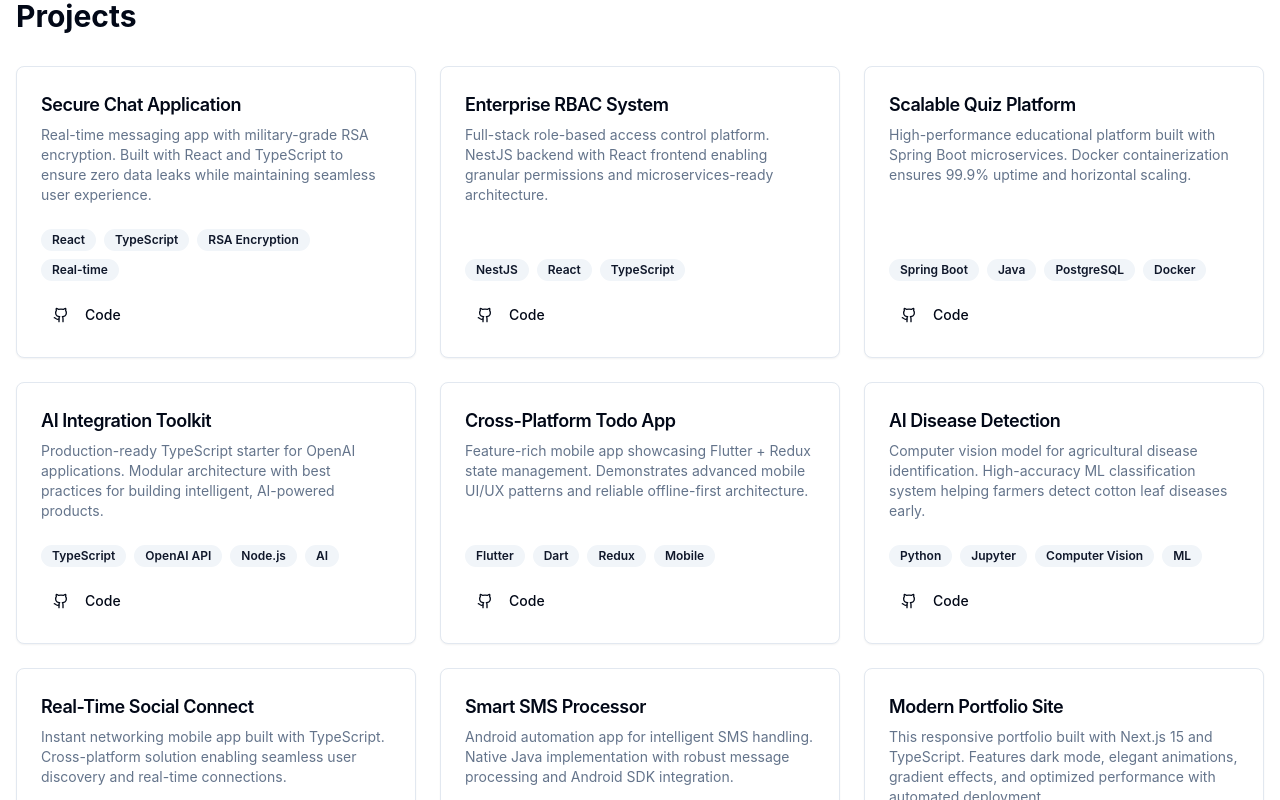
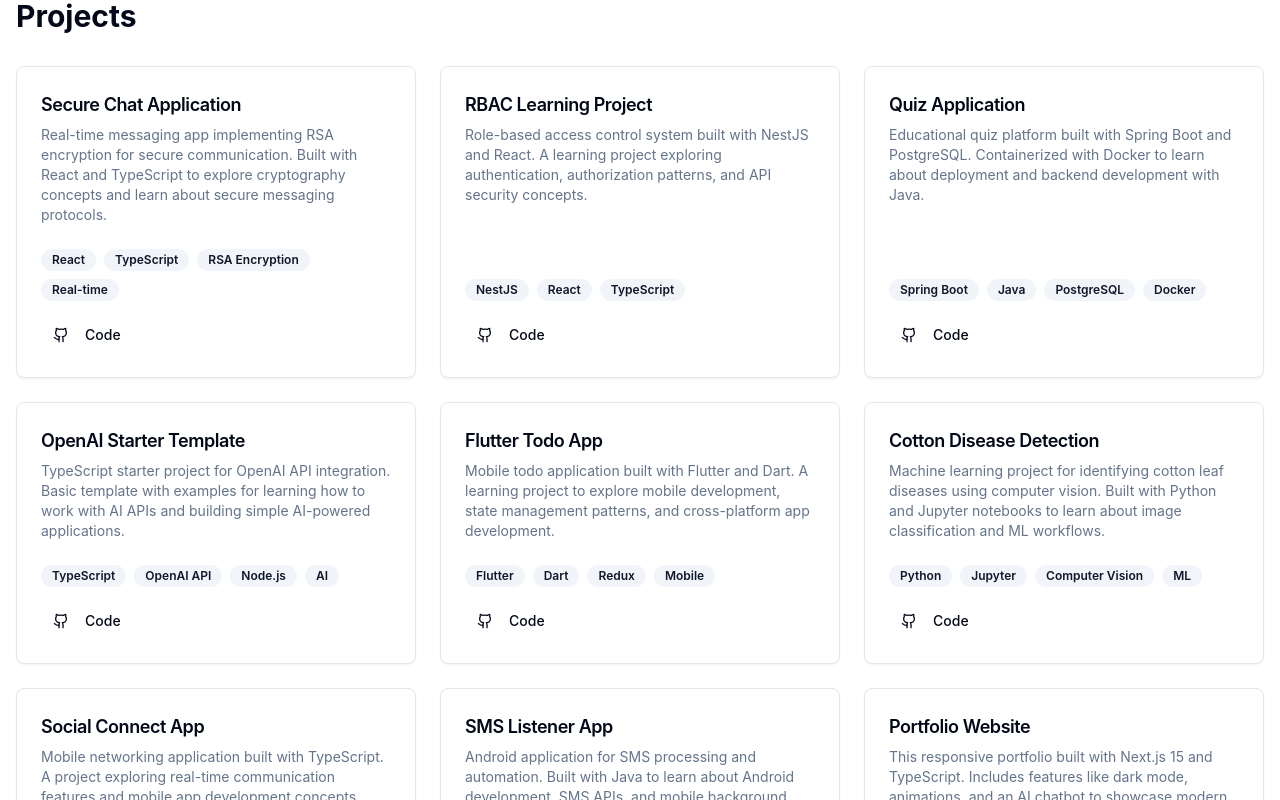
Before and after one commit to Sriram-52/Sriram-52, a Next.js app: page / in a window 1280 px wide. Shown: the part 1780-2580 px from the top of the page. Built offline with nearby package versions, Linux system fonts and the light colour scheme; no server answers.

Commit message:
Update project titles and descriptions in the portfolio to better reflect their purpose and learning objectives. Adjustments made for clarity and consistency across all listed projects.

```diff
--- a/src/app/page.tsx
+++ b/src/app/page.tsx
@@ -55,79 +55,79 @@
   {
     title: "Secure Chat Application",
     blurb:
-      "Real-time messaging app with military-grade RSA encryption. Built with React and TypeScript to ensure zero data leaks while maintaining seamless user experience.",
+      "Real-time messaging app implementing RSA encryption for secure communication. Built with React and TypeScript to explore cryptography concepts and learn about secure messaging protocols.",
     stack: ["React", "TypeScript", "RSA Encryption", "Real-time"],
     links: {
       code: "https://github.com/Sriram-52/secure-chat",
     },
   },
   {
-    title: "Enterprise RBAC System",
+    title: "RBAC Learning Project",
     blurb:
-      "Full-stack role-based access control platform. NestJS backend with React frontend enabling granular permissions and microservices-ready architecture.",
+      "Role-based access control system built with NestJS and React. A learning project exploring authentication, authorization patterns, and API security concepts.",
     stack: ["NestJS", "React", "TypeScript"],
     links: {
       code: "https://github.com/Sriram-52/nest-react-rbac",
     },
   },
   {
-    title: "Scalable Quiz Platform",
+    title: "Quiz Application",
     blurb:
-      "High-performance educational platform built with Spring Boot microservices. Docker containerization ensures 99.9% uptime and horizontal scaling.",
+      "Educational quiz platform built with Spring Boot and PostgreSQL. Containerized with Docker to learn about deployment and backend development with Java.",
     stack: ["Spring Boot", "Java", "PostgreSQL", "Docker"],
     links: {
       code: "https://github.com/Sriram-52/quiz-app-spring-boot",
     },
   },
   {
-    title: "AI Integration Toolkit",
+    title: "OpenAI Starter Template",
     blurb:
-      "Production-ready TypeScript starter for OpenAI applications. Modular architecture with best practices for building intelligent, AI-powered products.",
+      "TypeScript starter project for OpenAI API integration. Basic template with examples for learning how to work with AI APIs and building simple AI-powered applications.",
     stack: ["TypeScript", "OpenAI API", "Node.js", "AI"],
     links: {
       code: "https://github.com/Sriram-52/openai-starter",
     },
   },
   {
-    title: "Cross-Platform Todo App",
+    title: "Flutter Todo App",
     blurb:
-      "Feature-rich mobile app showcasing Flutter + Redux state management. Demonstrates advanced mobile UI/UX patterns and reliable offline-first architecture.",
+      "Mobile todo application built with Flutter and Dart. A learning project to explore mobile development, state management patterns, and cross-platform app development.",
     stack: ["Flutter", "Dart", "Redux", "Mobile"],
     links: {
       code: "https://github.com/Sriram-52/Flutter_todo_list",
     },
   },
   {
-    title: "AI Disease Detection",
+    title: "Cotton Disease Detection",
     blurb:
-      "Computer vision model for agricultural disease identification. High-accuracy ML classification system helping farmers detect cotton leaf diseases early.",
+      "Machine learning project for identifying cotton leaf diseases using computer vision. Built with Python and Jupyter notebooks to learn about image classification and ML workflows.",
     stack: ["Python", "Jupyter", "Computer Vision", "ML"],
     links: {
       code: "https://github.com/Sriram-52/cotton-leaf-disease-detection",
     },
   },
   {
-    title: "Real-Time Social Connect",
+    title: "Social Connect App",
     blurb:
-      "Instant networking mobile app built with TypeScript. Cross-platform solution enabling seamless user discovery and real-time connections.",
+      "Mobile networking application built with TypeScript. A project exploring real-time communication features and mobile app development concepts.",
     stack: ["TypeScript", "Mobile", "Real-time", "Networking"],
     links: {
       code: "https://github.com/Sriram-52/instant-connect",
     },
   },
   {
-    title: "Smart SMS Processor",
+    title: "SMS Listener App",
     blurb:
-      "Android automation app for intelligent SMS handling. Native Java implementation with robust message processing and Android SDK integration.",
+      "Android application for SMS processing and automation. Built with Java to learn about Android development, SMS APIs, and mobile background services.",
     stack: ["Java", "Android", "SMS API", "Mobile"],
     links: {
       code: "https://github.com/Sriram-52/sms-listener",
     },
   },
   {
-    title: "Modern Portfolio Site",
+    title: "Portfolio Website",
     blurb:
-      "This responsive portfolio built with Next.js 15 and TypeScript. Features dark mode, elegant animations, gradient effects, and optimized performance with automated deployment.",
+      "This responsive portfolio built with Next.js 15 and TypeScript. Includes features like dark mode, animations, and an AI chatbot to showcase modern web development skills.",
     stack: ["Next.js", "TypeScript", "Tailwind CSS", "Vercel"],
     links: {
       code: "https://github.com/Sriram-52/Sriram-52",
```
